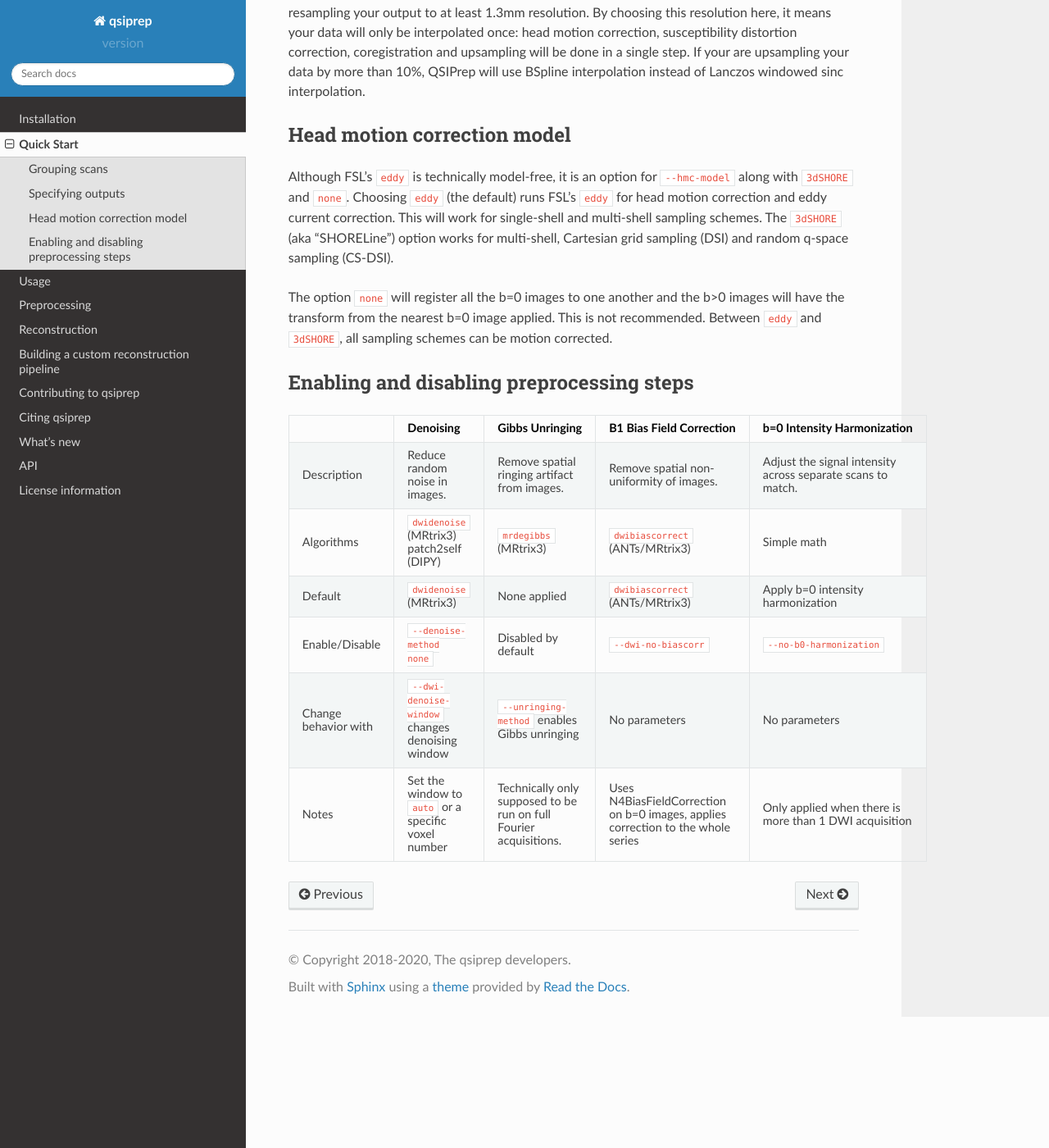
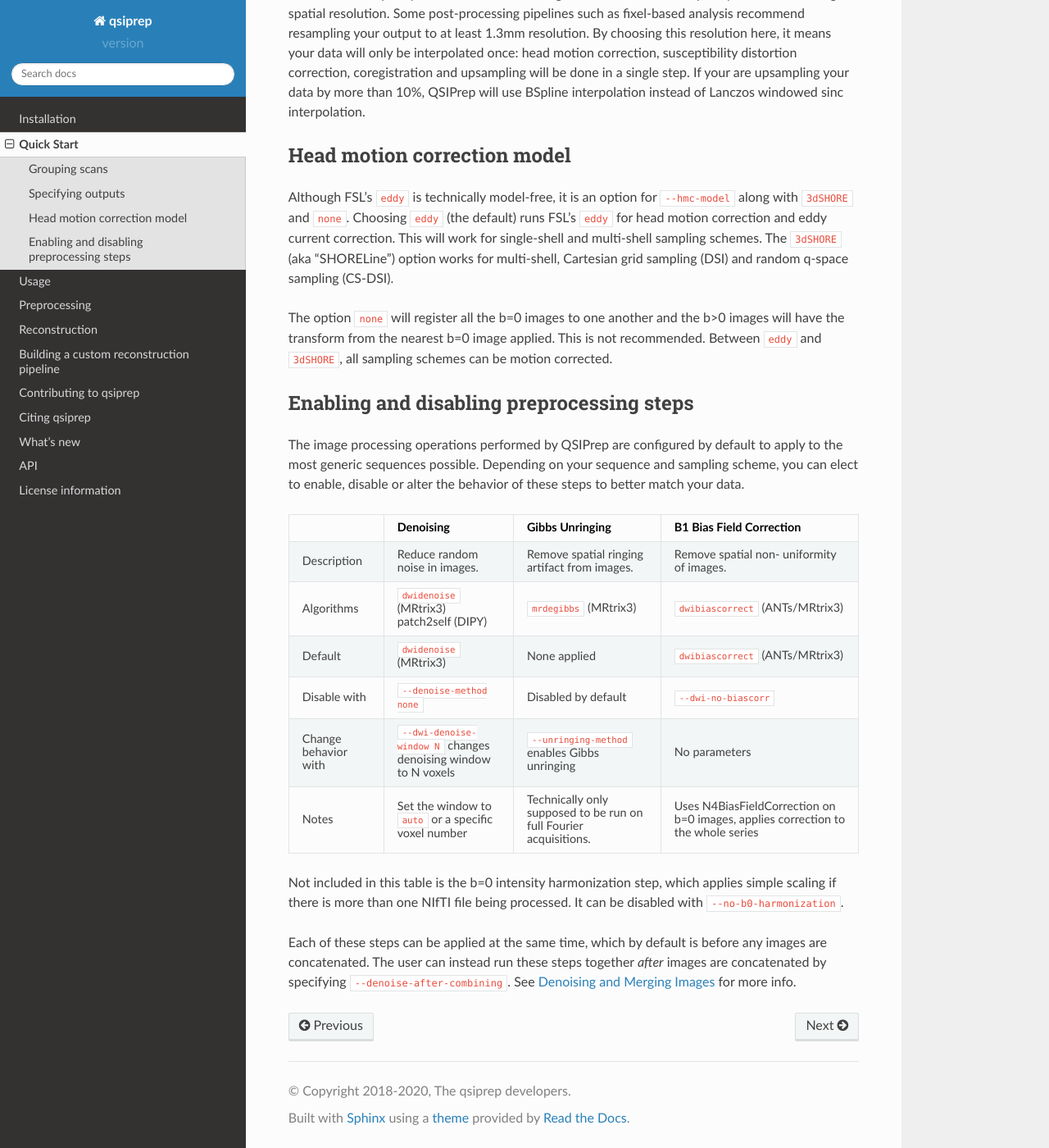
Before and after one commit to PennLINC/qsiprep, a Sphinx documentation site: the page built from docs/quickstart.rst, in a window 1280 px wide and 1400 px high, scrolled down 1833 px. Shown: the whole window at 82% size. Built offline with Sphinx 7.4.7 and the Read the Docs theme 2.0.0, drawn with Linux system fonts in a browser that asks for light colours; some of the changed text lies outside the part shown.

Commit message:
better table [skip ci]

```diff
--- a/docs/quickstart.rst
+++ b/docs/quickstart.rst
@@ -57,66 +57,90 @@ Specifying outputs
    This section covers ``--output-resolution 1.2``, and
    ``--skip-t1-based-spatial-normalization``.
 
-Unlike with fMRI, which can be coregistered to a T1w image and warped to a template using the
-T1w image's spatial normalization, the T1w images do not contain enough contrast to accurately
-align white matter structures to a template. For this reason, spatial normalization is typically
-done *after* models are fit. Therefore we omit the ``--output-spaces`` argument from preprocessing.
-All outputs will be registered to the T1w image but will have an isotropic voxel size.
+Unlike with fMRI, which can be coregistered to a T1w image and warped to a
+template using the T1w image's spatial normalization, the T1w images do not
+contain enough contrast to accurately align white matter structures to a
+template. For this reason, spatial normalization is typically done *after*
+models are fit. Therefore we omit the ``--output-spaces`` argument from
+preprocessing. All outputs will be registered to the T1w image (or the
+AC-PC aligned b=0 template if ``--dwi-only`` was specified) but will have
+an isotropic voxel size.
 
-Cortex can be accurately spatially-normalized using the T1w image, so the T1w image is still
-spatially normalized by default during preprocessing. The transform from the T1w image to the
-``MNI152NLin2009cAsym`` template is included in the derivatives. This can be used during
-reconstruction to map cortical parcellations from the template into the DWI in order to estimate
-brain graphs. If you want to save ~20 minutes of computation time, this normalization can be
-disabled with the ``--skip-t1-based-spatial-normalization`` option.
+Cortex can be accurately spatially-normalized using the T1w image, so the T1w
+image is still spatially normalized by default during preprocessing. The
+transform from the T1w image to the ``MNI152NLin2009cAsym`` template is
+included in the derivatives. This can be used during reconstruction to map
+cortical parcellations from the template into the DWI in order to estimate
+brain graphs. If you want to save ~20 minutes of computation time, this
+normalization can be disabled with the
+``--skip-t1-based-spatial-normalization`` option.
 
-The ``--output-resolution`` argument determines the spatial resolution of the preprocessed dwi
-series. You can specify the resolution of the original data or choose to upsample the dwi to a
-higher spatial resolution. Some post-processing pipelines such as fixel-based analysis recommend
-resampling your output to at least 1.3mm resolution. By choosing this resolution here, it means
-your data will only be interpolated once: head motion correction, susceptibility distortion
-correction, coregistration and upsampling will be done in a single step. If your are upsampling
-your data by more than 10%, QSIPrep will use BSpline interpolation instead of Lanczos windowed
-sinc interpolation.
+The ``--output-resolution`` argument determines the spatial resolution of the
+preprocessed dwi series. You can specify the resolution of the original data
+or choose to upsample the dwi to a higher spatial resolution. Some
+post-processing pipelines such as fixel-based analysis recommend resampling
+your output to at least 1.3mm resolution. By choosing this resolution here,
+it means your data will only be interpolated once: head motion correction,
+susceptibility distortion correction, coregistration and upsampling will be
+done in a single step. If your are upsampling your data by more than 10%,
+QSIPrep will use BSpline interpolation instead of Lanczos windowed sinc
+interpolation.
 
 
 Head motion correction model
 ===============================
 
-Although FSL's ``eddy`` is technically model-free, it is an option for ``--hmc-model`` along with
-``3dSHORE`` and ``none``. Choosing ``eddy`` (the default) runs FSL's ``eddy`` for head motion
-correction and eddy current correction. This will work for single-shell and multi-shell sampling
-schemes. The ``3dSHORE`` (aka "SHORELine") option works for multi-shell, Cartesian grid sampling
-(DSI) and random q-space sampling (CS-DSI).
+Although FSL's ``eddy`` is technically model-free, it is an option for
+``--hmc-model`` along with ``3dSHORE`` and ``none``. Choosing ``eddy`` (the
+default) runs FSL's ``eddy`` for head motion correction and eddy current
+correction. This will work for single-shell and multi-shell sampling schemes.
+The ``3dSHORE`` (aka "SHORELine") option works for multi-shell, Cartesian
+grid sampling (DSI) and random q-space sampling (CS-DSI).
 
-The option ``none`` will register all the b=0 images to one another and the b>0 images will
-have the transform from the nearest b=0 image applied. This is not recommended. Between ``eddy``
-and ``3dSHORE``, all sampling schemes can be motion corrected.
+The option ``none`` will register all the b=0 images to one another and the
+b>0 images will have the transform from the nearest b=0 image applied. This
+is not recommended. Between ``eddy`` and ``3dSHORE``, all sampling schemes
+can be motion corrected.
 
 
 Enabling and disabling preprocessing steps
 ==========================================
 
-+-----------------+-----------------------------+---------------------------+------------------------------+-----------------------------------+
-|                 |      Denoising              |   Gibbs Unringing         |    B1 Bias Field Correction  |  b=0 Intensity Harmonization      |
-+=================+=============================+===========================+==============================+===================================+
-| Description     |   Reduce random noise       |   Remove spatial ringing  |    Remove spatial non-       |  Adjust the signal intensity      |
-|                 |   in images.                |   artifact from images.   |    uniformity of images.     |  across separate scans to match.  |
-+-----------------+-----------------------------+---------------------------+------------------------------+-----------------------------------+
-| Algorithms      |  ``dwidenoise`` (MRtrix3)   | ``mrdegibbs`` (MRtrix3)   | ``dwibiascorrect``           | Simple math                       |
-|                 |  patch2self (DIPY)          |                           | (ANTs/MRtrix3)               |                                   |
-+-----------------+-----------------------------+---------------------------+------------------------------+-----------------------------------+
-| Default         |  ``dwidenoise`` (MRtrix3)   | None applied              | ``dwibiascorrect``           |  Apply b=0 intensity              |
-|                 |                             |                           | (ANTs/MRtrix3)               |  harmonization                    |
-+-----------------+-----------------------------+---------------------------+------------------------------+-----------------------------------+
-| Enable/Disable  |  ``--denoise-method none``  | Disabled by default       | ``--dwi-no-biascorr``        |  ``--no-b0-harmonization``        |
-+-----------------+-----------------------------+---------------------------+------------------------------+-----------------------------------+
-| Change behavior |  ``--dwi-denoise-window``   | ``--unringing-method``    | No parameters                |  No parameters                    |
-| with            |  changes denoising window   | enables Gibbs unringing   |                              |                                   |
-+-----------------+-----------------------------+---------------------------+------------------------------+-----------------------------------+
-| Notes           |  Set the window to ``auto`` | Technically only supposed | Uses                         | Only applied when there is        |
-|                 |  or a specific voxel number | to be run on full Fourier | N4BiasFieldCorrection on     | more than 1 DWI acquisition       |
-|                 |                             | acquisitions.             | b=0 images, applies          |                                   |
-|                 |                             |                           | correction to the whole      |                                   |
-|                 |                             |                           | series                       |                                   |
-+-----------------+-----------------------------+---------------------------+------------------------------+-----------------------------------+
+The image processing operations performed by QSIPrep are configured by default
+to apply to the most generic sequences possible. Depending on your sequence
+and sampling scheme, you can elect to enable, disable or alter the behavior
+of these steps to better match your data.
+
++-----------------+-----------------------------+---------------------------+------------------------------+
+|                 |         Denoising           |      Gibbs Unringing      |    B1 Bias Field Correction  |
++=================+=============================+===========================+==============================+
+| Description     |   Reduce random noise       |   Remove spatial ringing  |    Remove spatial non-       |
+|                 |   in images.                |   artifact from images.   |    uniformity of images.     |
++-----------------+-----------------------------+---------------------------+------------------------------+
+| Algorithms      |  ``dwidenoise`` (MRtrix3)   | ``mrdegibbs`` (MRtrix3)   | ``dwibiascorrect``           |
+|                 |  patch2self (DIPY)          |                           | (ANTs/MRtrix3)               |
++-----------------+-----------------------------+---------------------------+------------------------------+
+| Default         |  ``dwidenoise`` (MRtrix3)   | None applied              | ``dwibiascorrect``           |
+|                 |                             |                           | (ANTs/MRtrix3)               |
++-----------------+-----------------------------+---------------------------+------------------------------+
+| Disable with    |  ``--denoise-method none``  | Disabled by default       | ``--dwi-no-biascorr``        |
++-----------------+-----------------------------+---------------------------+------------------------------+
+| Change behavior |  ``--dwi-denoise-window N`` | ``--unringing-method``    | No parameters                |
+| with            |  changes denoising window   | enables Gibbs unringing   |                              |
+|                 |  to N voxels                |                           |                              |
++-----------------+-----------------------------+---------------------------+------------------------------+
+| Notes           |  Set the window to ``auto`` | Technically only supposed | Uses                         |
+|                 |  or a specific voxel number | to be run on full Fourier | N4BiasFieldCorrection on     |
+|                 |                             | acquisitions.             | b=0 images, applies          |
+|                 |                             |                           | correction to the whole      |
+|                 |                             |                           | series                       |
++-----------------+-----------------------------+---------------------------+------------------------------+
+
+Not included in this table is the b=0 intensity harmonization step, which
+applies simple scaling if there is more than one NIfTI file being processed.
+It can be disabled with ``--no-b0-harmonization``.
+
+Each of these steps can be applied at the same time, which by default is
+before any images are concatenated. The user can instead run these steps
+together *after* images are concatenated by specifying
+``--denoise-after-combining``. See :ref:`merge_denoise` for more info.
```
